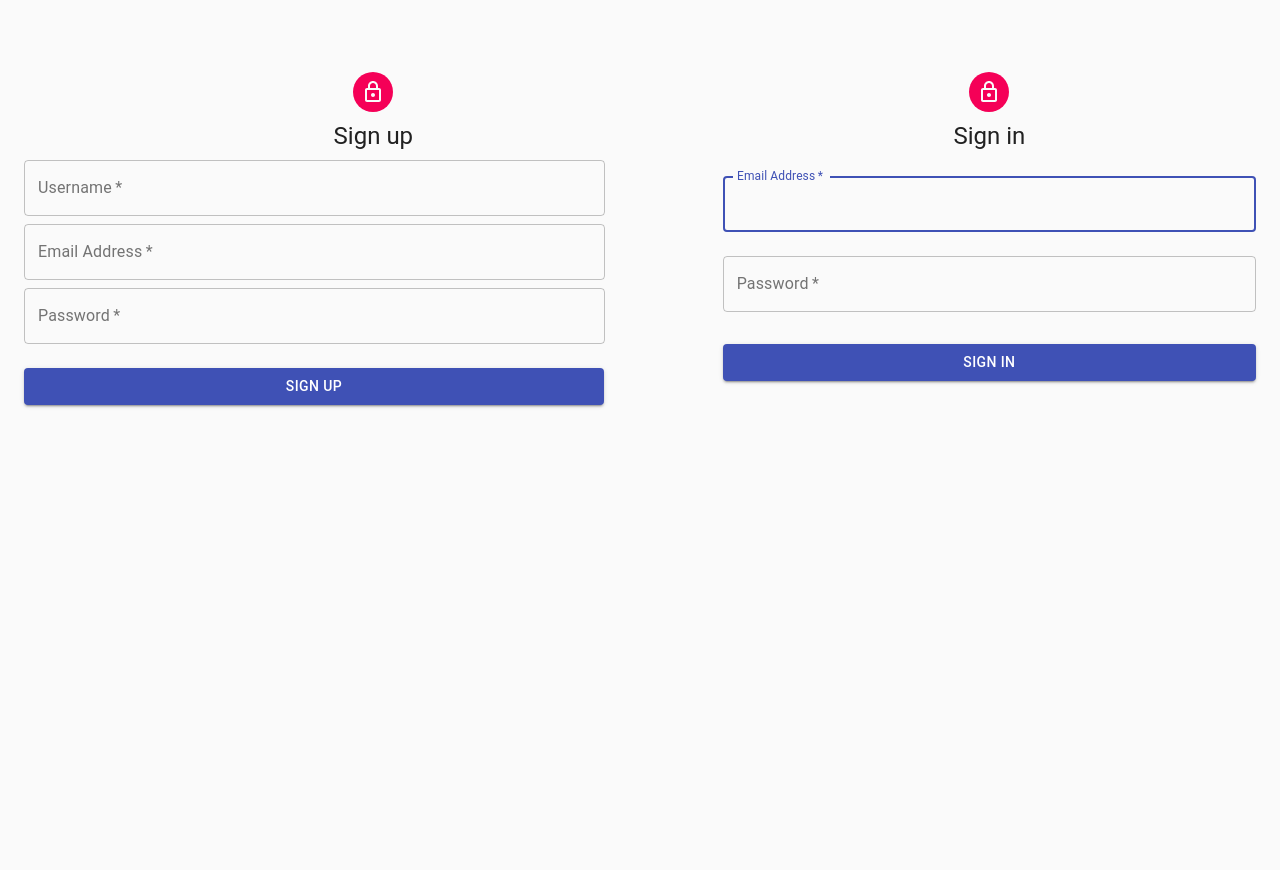
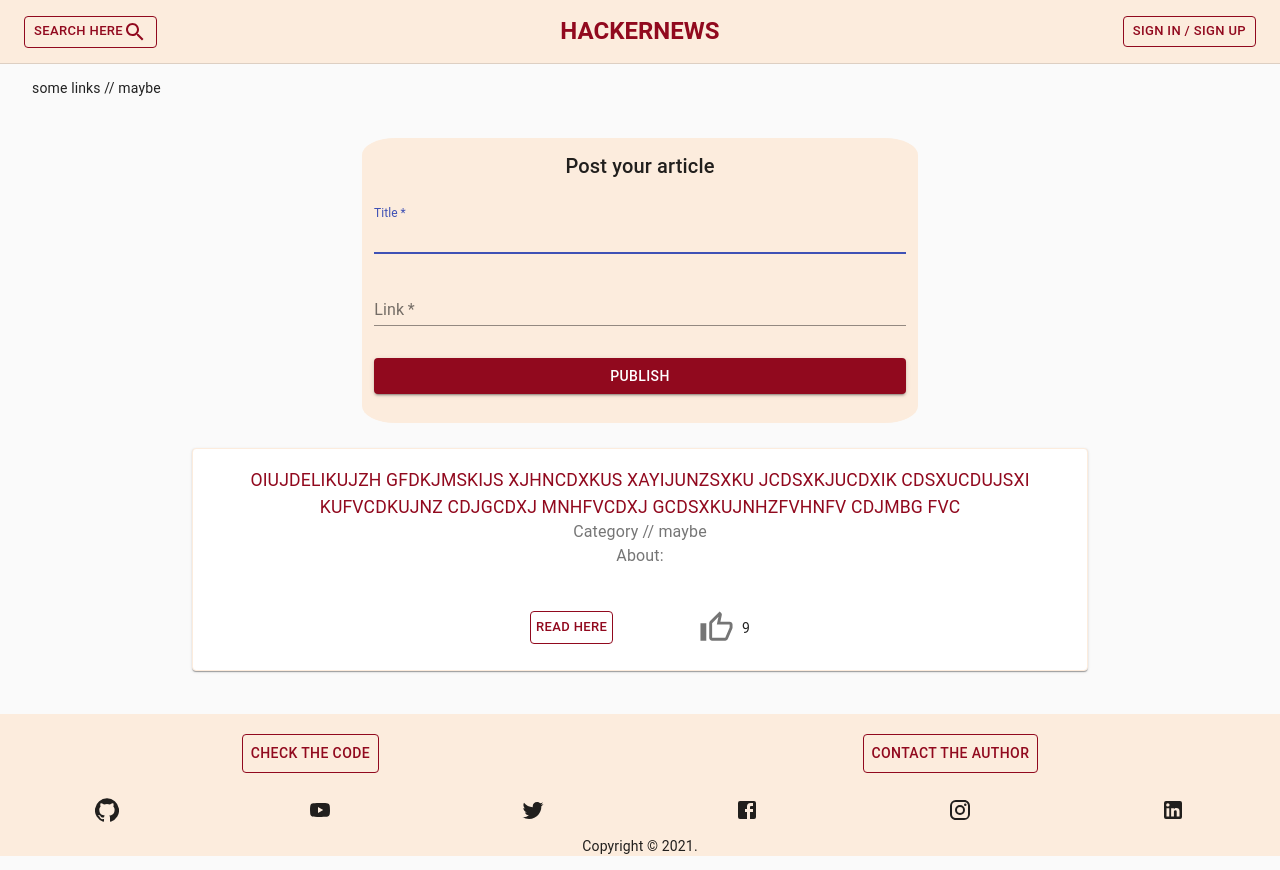
Before and after one commit to GiuliaGiovannoli/hackernews_challenge, a React (Create React App) app in the folder frontend/: page / in a window 1280 px wide. Before the commit the page ends 800 px from the top, so only its background shows below. Built offline with nearby package versions, Linux system fonts and the light colour scheme.

Commit message:
design router

```diff
--- a/frontend/package.json
+++ b/frontend/package.json
@@ -8,6 +8,7 @@
     "@testing-library/jest-dom": "^5.12.0",
     "@testing-library/react": "^11.2.6",
     "@testing-library/user-event": "^12.8.3",
+    "axios": "^0.21.1",
     "bootstrap": "^4.6.0",
     "jsonwebtoken": "^8.5.1",
     "react": "^17.0.2",
--- a/frontend/src/App.css
+++ b/frontend/src/App.css
@@ -0,0 +1,26 @@
+body {
+  color: #91091e;
+}
+
+#btn {
+  color: #91091e;
+  border: solid 1px #91091e;
+}
+
+#linkStyle {
+  text-decoration: none;
+  color: #91091e;
+}
+
+#card {
+  width: 40%;
+}
+
+@media only screen and (max-width: 750px) {
+  #column {
+    flex-direction: column;
+  }
+  #card {
+    width: 80%;
+  }
+}
--- a/frontend/src/App.js
+++ b/frontend/src/App.js
@@ -1,10 +1,28 @@
+import React, { useState, useEffect, useCallback } from 'react'
+import { BrowserRouter as Router, Switch, Route, NavLink, Link, Redirect } from "react-router-dom"
+
 import LoginRegister from './components/LoginRegister'
+import NavBar from './components/NavBar'
+import Posts from './components/Posts'
+import Footer from './components/Footer'
 import './App.css';
+
 
 function App() {
   return (
     <>
-  <LoginRegister />
+    <Router>
+    {/* UseContext for loggedInUser */}
+    {/* UseContext for storingLikes ?? !! */}
+    <NavBar />
+    <Switch>
+    <Route exact path="/" component={Posts} />
+    <Route exact path="/access" component={LoginRegister} />
+    {/*<PrivateRoute exact path='/user/:id' component={UserPage} maybe?? !! />*/}
+    <Redirect to="/" />
+    </Switch>
+    <Footer />
+    </Router>
   </>
   );
 }
--- /dev/null
+++ b/frontend/src/components/CreatePost.js
@@ -0,0 +1,111 @@
+import React, { useState, useEffect } from 'react';
+import Axios from 'axios'
+
+import './styles.css'
+
+import Button from '@material-ui/core/Button';
+import CssBaseline from '@material-ui/core/CssBaseline';
+import TextField from '@material-ui/core/TextField';
+import Typography from '@material-ui/core/Typography';
+import { makeStyles } from '@material-ui/core/styles';
+import Container from '@material-ui/core/Container';
+
+const useStyles = makeStyles((theme) => ({
+  paper: {
+    marginTop: theme.spacing(8),
+    display: 'flex',
+    flexDirection: 'column',
+    alignItems: 'center',
+  },
+  avatar: {
+    margin: theme.spacing(1),
+    backgroundColor: theme.palette.secondary.main,
+  },
+  form: {
+    width: '100%', // Fix IE 11 issue.
+    marginTop: theme.spacing(1),
+  },
+  submit: {
+    margin: theme.spacing(3, 0, 2),
+  },
+}));
+
+
+export default function LoginRegister() {
+
+  const classes = useStyles();
+
+  const [user, setUser] = useState({
+    username: "",
+    email: "",
+    password: ""
+  })
+
+  const handleOnChange = (e) => {
+    setUser({
+      ...user,
+      [e.target.name]: e.target.value
+    })
+  }
+
+  const submitPublish = (e) => {
+    e.preventDefault();
+    if (user.username !== '' && user.email !== '' && user.password !== '') {
+      //
+    }
+    else {
+      window.alert('Please fill all forms.')
+    }
+  }
+
+
+  return (
+    <>
+    <Container component="main" maxWidth="s" style={{ display: 'flex', justifyContent: 'center', marginTop: '2%' }}>
+      <div className={classes.paper}
+      style={{ backgroundColor: '#fcecdd', textAlign: 'center', padding: '1%', borderRadius: '6%', margin: 0 }}>
+        <Typography component="h6" variant="h6">
+          Post your article
+        </Typography>
+        <form className={classes.form} noValidate>
+          <TextField
+            margin="normal"
+            required
+            fullWidth
+            id="title"
+            label="Title"
+            name="title"
+            autoComplete="title"
+            autoFocus
+            onChange={handleOnChange}
+          />
+          <TextField
+            margin="normal"
+            required
+            fullWidth
+            name="link"
+            label="Link"
+            type="link"
+            id="link"
+            autoComplete="link"
+            onChange={handleOnChange}
+          />
+          <Button
+            type="submit"
+            fullWidth
+            variant="contained"
+            color="primary"
+            className={classes.submit}
+            style={{ backgroundColor: '#91091e' }}
+            onClick={submitPublish}
+          >
+            Publish
+          </Button>
+        </form>
+      </div>
+    </Container>
+
+    <CssBaseline />
+    </>
+  );
+}
--- a/frontend/src/components/Footer.js
+++ b/frontend/src/components/Footer.js
@@ -0,0 +1,40 @@
+import React from "react";
+
+import './styles.css'
+import Button from '@material-ui/core/Button';
+import FacebookIcon from '@material-ui/icons/Facebook';
+import TwitterIcon from '@material-ui/icons/Twitter';
+import YouTubeIcon from '@material-ui/icons/YouTube';
+import InstagramIcon from '@material-ui/icons/Instagram';
+import LinkedInIcon from '@material-ui/icons/LinkedIn';
+import GitHubIcon from '@material-ui/icons/GitHub';
+
+
+export default function Footer() {
+
+  const year = new Date().getFullYear()
+
+
+        return (
+            <footer style={{ backgroundColor: '#fcecdd', width: '100%', marginTop: '2%' }}>
+            <br></br>
+            <div style={{ display: 'flex', justifyContent: 'space-around' }}>
+              <Button id="btn">
+              Check the Code
+              </Button>
+              <Button id="btn">
+              Contact the Author
+              </Button>
+            </div>
+                <div style={{ display: 'flex', justifyContent: 'space-around', marginTop: '2%' }}>
+                        <GitHubIcon/>
+                        <YouTubeIcon/>
+                        <TwitterIcon/>
+                        <FacebookIcon/>
+                        <InstagramIcon/>
+                        <LinkedInIcon/>
+                </div>
+                <p style={{ textAlign: 'center' }}>Copyright &copy; {year}.</p>
+            </footer>
+        );
+}
--- a/frontend/src/components/LoginRegister.js
+++ b/frontend/src/components/LoginRegister.js
@@ -1,4 +1,6 @@
 import React, { useState, useEffect } from 'react';
+import Axios from 'axios'
+
 import './styles.css'
 
 import Avatar from '@material-ui/core/Avatar';
@@ -52,7 +54,7 @@
   const submitRegister = (e) => {
     e.preventDefault();
     if (user.username !== '' && user.email !== '' && user.password !== '') {
-      console.log(user && user)
+      //
     }
     else {
       window.alert('Please fill all forms.')
@@ -62,33 +64,32 @@
 
   return (
     <>
-    <Container component="main" maxWidth="s" style={{ display: 'flex', justifyContent: 'space-around', alignContent: 'flex-start' }}>
+    <Container component="main" maxWidth="s" id="column"
+    style={{ display: 'flex', justifyContent: 'space-around', alignContent: 'flex-start', color: '#91091e' }}>
       <CssBaseline />
-      <div className={classes.paper}>
-        <Avatar className={classes.avatar}>
+      <div className={classes.paper} id="card"
+      style={{ backgroundColor: '#fcecdd', textAlign: 'center', padding: '2%', borderRadius: '5%' }}>
+        <Avatar className={classes.avatar} style={{ backgroundColor: '#91091e' }}>
           <LockOutlinedIcon />
         </Avatar>
         <Typography component="h1" variant="h5">
           Sign up
         </Typography>
         <form className={classes.form} noValidate>
-          <Grid container spacing={1}>
+          <Grid container spacing={1} style={{ display: 'flex', justifyContent: 'center' }}>
             <Grid item xs={9} sm={10}>
               <TextField
                 autoComplete="username"
                 name="username"
-                variant="outlined"
                 required
                 fullWidth
                 id="username"
                 label="Username"
-                autoFocus
                 onChange={handleOnChange}
               />
             </Grid>
             <Grid item xs={9} sm={10}>
               <TextField
-                variant="outlined"
                 required
                 fullWidth
                 id="email"
@@ -100,7 +101,6 @@
             </Grid>
             <Grid item xs={9} sm={10}>
               <TextField
-                variant="outlined"
                 required
                 fullWidth
                 name="password"
@@ -116,7 +116,7 @@
             type="submit"
             variant="contained"
             color="primary"
-            style={{ width: '83%' }}
+            style={{ width: '83%', backgroundColor: '#91091e' }}
             className={classes.submit}
             onClick={submitRegister}
           >
@@ -127,8 +127,9 @@
 
 
       <CssBaseline />
-      <div className={classes.paper}>
-        <Avatar className={classes.avatar}>
+      <div className={classes.paper} id="card"
+      style={{ backgroundColor: '#fcecdd', textAlign: 'center', padding: '2%', borderRadius: '5%' }}>
+        <Avatar className={classes.avatar} style={{ backgroundColor: '#91091e' }}>
           <LockOutlinedIcon />
         </Avatar>
         <Typography component="h1" variant="h5">
@@ -136,7 +137,6 @@
         </Typography>
         <form className={classes.form} noValidate>
           <TextField
-            variant="outlined"
             margin="normal"
             required
             fullWidth
@@ -147,7 +147,6 @@
             autoFocus
           />
           <TextField
-            variant="outlined"
             margin="normal"
             required
             fullWidth
@@ -163,12 +162,15 @@
             variant="contained"
             color="primary"
             className={classes.submit}
+            style={{ backgroundColor: '#91091e' }}
           >
             Sign In
           </Button>
         </form>
       </div>
     </Container>
+
+    <CssBaseline />
     </>
   );
 }
--- a/frontend/src/components/NavBar.js
+++ b/frontend/src/components/NavBar.js
@@ -0,0 +1,83 @@
+import React from 'react';
+import { NavLink } from "react-router-dom"
+
+import './styles.css'
+
+import { makeStyles } from '@material-ui/core/styles';
+import Toolbar from '@material-ui/core/Toolbar';
+import Button from '@material-ui/core/Button';
+import SearchIcon from '@material-ui/icons/Search';
+import Typography from '@material-ui/core/Typography';
+import Link from '@material-ui/core/Link';
+
+const useStyles = makeStyles((theme) => ({
+  toolbar: {
+    borderBottom: `1px solid ${theme.palette.divider}`,
+  },
+  toolbarTitle: {
+    flex: 1,
+  },
+  toolbarSecondary: {
+    justifyContent: 'space-between',
+    overflowX: 'auto',
+  },
+  toolbarLink: {
+    padding: theme.spacing(1),
+    flexShrink: 0,
+  },
+}));
+
+
+export default function NavBar() {
+
+  const classes = useStyles();
+
+  function handleClick() {
+    //
+  }
+
+
+  return (
+    <React.Fragment>
+      <Toolbar className={classes.toolbar} style={{ backgroundColor: '#fcecdd' }}>
+      <Button variant="outlined" size="small" id="btn" onClick={handleClick}>
+      Search here
+      <br></br>
+      <SearchIcon />
+        </Button>
+        <Typography
+          component="h2"
+          variant="h5"
+          color="inherit"
+          align="center"
+          noWrap
+          className={classes.toolbarTitle}
+          style={{ color: '#91091e', fontWeight: 'bold' }}
+        >
+        <NavLink to="/" id="linkStyle">
+          HACKERNEWS
+          </NavLink>
+        </Typography>
+        <NavLink to="/access" id="linkStyle">
+        <Button variant="outlined" size="small" id="btn">
+          Sign in / Sign up
+        </Button>
+        </NavLink>
+      </Toolbar>
+      <Toolbar component="nav" variant="dense" className={classes.toolbarSecondary}>
+
+          <Link
+            color="inherit"
+            noWrap
+            variant="body2"
+            // href={section.url}
+            className={classes.toolbarLink}
+          >
+          some links
+          // maybe
+          </Link>
+
+      </Toolbar>
+    </React.Fragment>
+  );
+}
--- /dev/null
+++ b/frontend/src/components/Posts.js
@@ -0,0 +1,67 @@
+import React from 'react';
+
+import CreatePost from './CreatePost'
+
+import { makeStyles } from '@material-ui/core/styles';
+import Card from '@material-ui/core/Card';
+import CardActions from '@material-ui/core/CardActions';
+import CardContent from '@material-ui/core/CardContent';
+import Button from '@material-ui/core/Button';
+import Typography from '@material-ui/core/Typography';
+import ThumbUpAltOutlinedIcon from '@material-ui/icons/ThumbUpAltOutlined';
+
+const useStyles = makeStyles({
+  root: {
+    minWidth: 275,
+  },
+  bullet: {
+    display: 'inline-block',
+    margin: '0 2px',
+    transform: 'scale(0.8)',
+  },
+  title: {
+    fontSize: 14,
+  },
+  pos: {
+    marginBottom: 12,
+  },
+});
+
+
+export default function Posts() {
+
+  const classes = useStyles();
+
+
+  return (
+    <>
+
+    {/* add condition here */}
+    <CreatePost />
+
+    <div style={{ display: 'flex', margin: '2% 15%', flexDirection:'column' }}>
+    <Card className={classes.root}
+    style={{ textAlign: 'center', boxShadow: '0px none', marginBottom: '2%', border: '1px solid #fcecdd' }}>
+      <CardContent style={{ padding: '2%' }}>
+        <Typography className={classes.title} color="textPrimary"
+        style={{ color: '#91091e', fontSize: '1.1rem', textTransform: 'uppercase' }}>
+          oiujdelikujzh gfdkjmskijs xjhncdxkus xayijunzsxku jcdsxkjucdxik cdsxucdujsxi kufvcdkujnz cdjgcdxj mnhfvcdxj gcdsxkujnhzfvhnfv cdjmbg fvc
+        </Typography>
+        <Typography className={classes.pos} color="textSecondary" style={{ margin: 0 }}>
+          Category // maybe
+        </Typography>
+        <Typography className={classes.pos} color="textSecondary" style={{ margin: 0 }}>
+          About:
+        </Typography>
+      </CardContent>
+      <CardActions style={{ display: 'flex', justifyContent: 'center', padding: '2%' }}>
+        <Button size="small" id="btn">Read here</Button>
+        <ThumbUpAltOutlinedIcon style={{ marginLeft: '10%', color:' rgba(0, 0, 0, 0.54)' }} fontSize="large" />
+        <p>9</p>
+      </CardActions>
+    </Card>
+
+    </div>
+    </>
+  );
+}
--- /dev/null
+++ b/frontend/src/utils/authentication.js
@@ -0,0 +1 @@
+import Axios from 'axios'
```
Also changed, not shown: frontend/src/components/Home.js (deleted), 1 other file (tests, documents, lock files or other folders).
